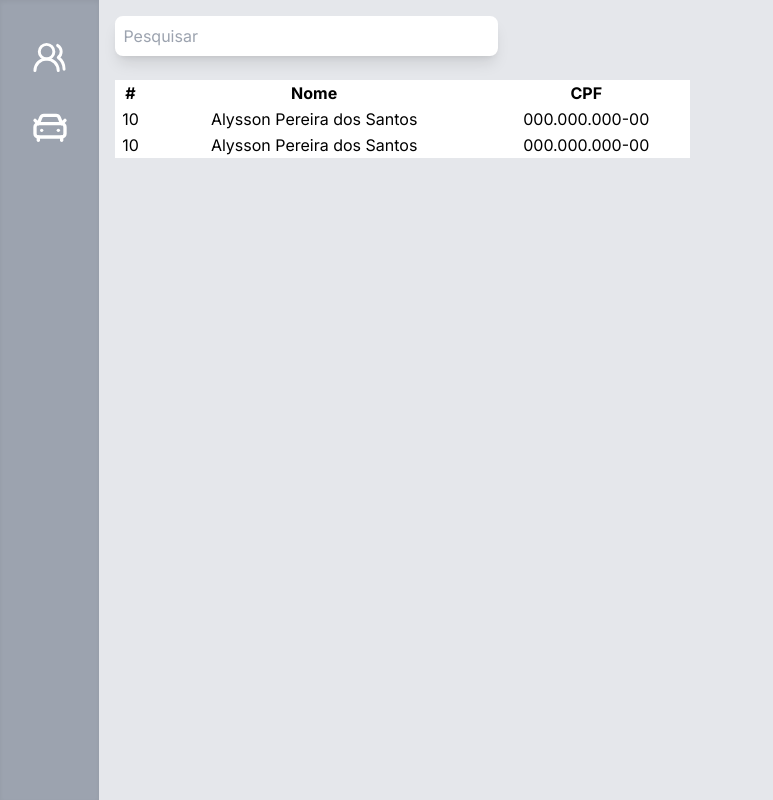
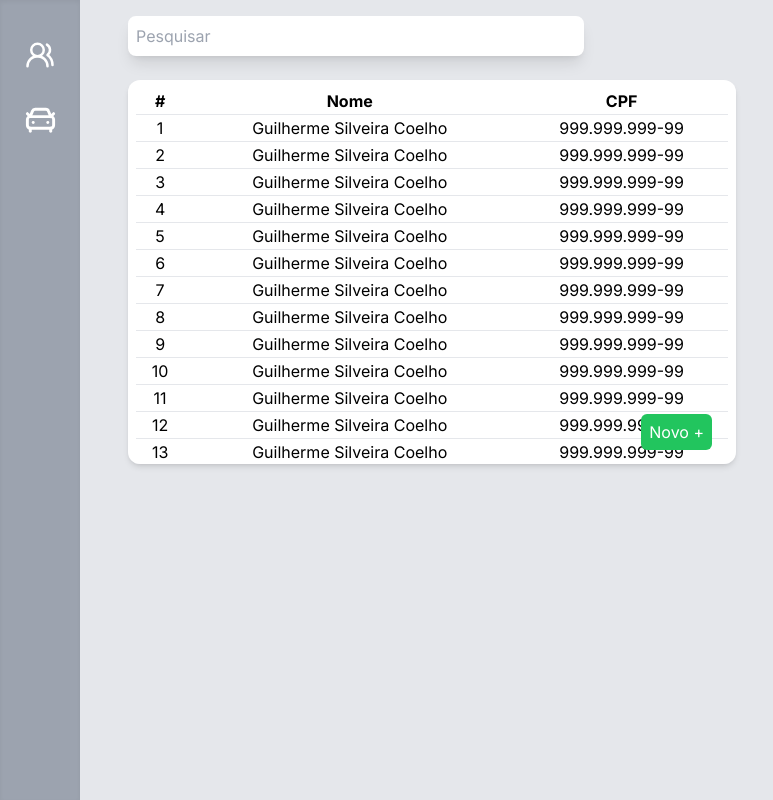
Before and after one commit to Alyssonzin/gestao-frota-web, a Next.js app in the folder gestao-frota/: page /motoristas in a window 1280 px wide. Shown: the whole page, without its empty margins (0-773 px from the left). Built offline with nearby package versions, Linux system fonts and the light colour scheme.

Commit message:
exibição da tabela de motoristas

```diff
--- a/gestao-frota/src/app/motoristas/page.js
+++ b/gestao-frota/src/app/motoristas/page.js
@@ -5,31 +5,32 @@ import Input from "@/components/created/Input";
 
 export default function Motoristas() {
     return (
-        <main className="flex">
-            <aside className="flex flex-col items-center h-screen w-1/12 shadow-inner bg-gray-400 p-2 pt-10">
-                <nav>
+        <main className="flex bg-gray-200">
+            <aside className="flex flex-col items-center min-h-screen min-w-20 shadow-inner bg-gray-400 p-5 pt-10">
+                <nav className="fixed">
                     <ul className="flex flex-col items-center space-y-8">
                         <li className="text-white">
                             <Link href="/motoristas">
-                                <UsersRound size={35} />
+                                <UsersRound size={30} />
                             </Link>
                         </li>
 
                         <li className="text-white">
                             <Link href="/veiculos">
-                                <CarFront size={40} />
+                                <CarFront size={35} />
                             </Link>
                         </li>
                     </ul>
                 </nav>
             </aside>
 
-            <section className="h-screen bg-gray-200 w-full p-4 space-y-6">
-                <div className="w-1/3">
-                    <Input id="nome" type="text" placeholder="Pesquisar" />
+            <section className="w-1/2 p-4 ml-8 space-y-6">
+                <div className="w-3/4">
+                    <Input id="pesquisa" type="text" placeholder="Pesquisar" />
                 </div>
 
-                <table className="space-y-4 w-1/2 bg-white">
+                <div className="space-y-4 bg-white max-h-96 overflow-y-scroll shadow-md rounded-xl p-2 pb-3">
+                    <table className="w-full">
                         <thead>
                             <tr>
                                 <th>#</th>
@@ -37,19 +38,23 @@ export default function Motoristas() {
                                 <th>CPF</th>
                             </tr>
                         </thead>
-                    <tbody className="text-center">
-                        <tr>
-                            <td>10</td>
-                            <td>Alysson Pereira dos Santos</td>
-                            <td>000.000.000-00</td>
+                        <tbody className="text-center space-y-16">
+                            {
+                                Array.from({ length: 100 }).map((_, index) => (
+                                    <tr key={index} className="border-t">
+                                        <td>{index + 1}</td>
+                                        <td>Guilherme Silveira Coelho</td>
+                                        <td>999.999.999-99</td>
                                     </tr>
-                        <tr>
-                            <td>10</td>
-                            <td>Alysson Pereira dos Santos</td>
-                            <td>000.000.000-00</td>
-                        </tr>
+                                ))
+                            }
                         </tbody>
                     </table>
+
+                    <div className="sticky bottom-2 text-end mr-4">
+                        <Link href="/motoristas/novo" className="bg-green-500 hover:bg-green-600 transition duration-200 rounded-md text-white p-2">Novo +</Link>
+                    </div>
+                </div>
 
             </section>
         </main>
```
Lines whose indentation alone changed are shown as unchanged.
